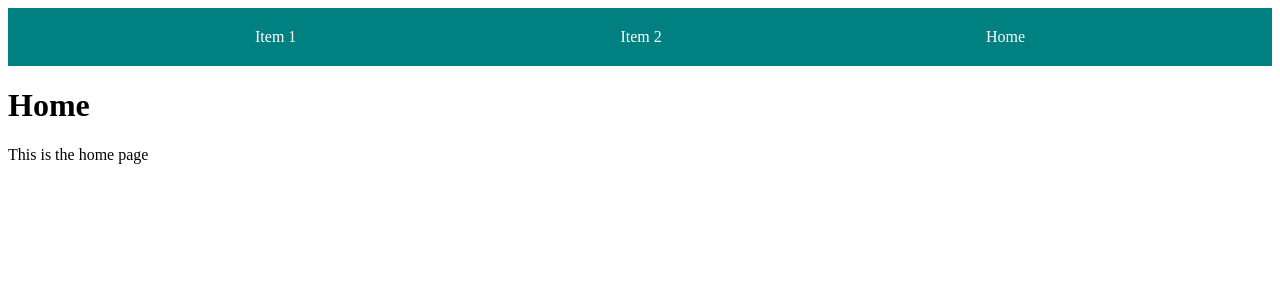
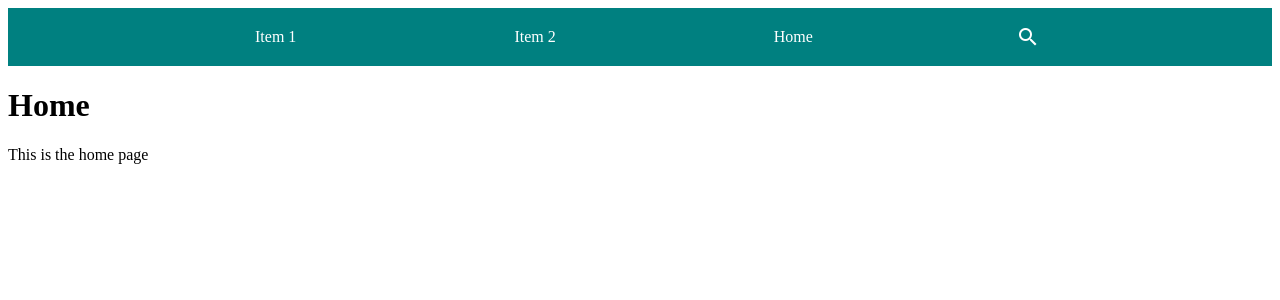
Before and after one commit to MichaelT-178/ForGuy, a Vue app: page / in a window 1280 px wide. Shown: the top 300 px of the page. Built offline with nearby package versions, Linux system fonts and the light colour scheme.

Commit message:
Added Search button

```diff
--- a/src/components/Menu.vue
+++ b/src/components/Menu.vue
@@ -26,6 +26,12 @@
                 </ul>
               </div>
             </div>
+            <span
+              class="material-icons"
+              @click="handleSearchClick"
+              style="flex-shrink: 0; margin-top: 6.5px">
+              search
+            </span>
           </div>
         </div>
       </header>
@@ -34,7 +40,7 @@
 
 <script setup>
 import { ref } from 'vue';
-  import router from '../router'
+import router from '../router';
 
 const showMenu = ref(false);
 const activeSubMenuIndex = ref(null);
@@ -80,9 +86,15 @@
     router.push(menuItem.route);
   }
 }
+
+const handleSearchClick = () => {
+  console.log("SEARCH CLICKED!");
+}
+
 </script>
 
 <style scoped>
+
 .top-menu {
   background-color: teal;
   color: #fff;
```
Lines whose indentation alone changed are shown as unchanged.
